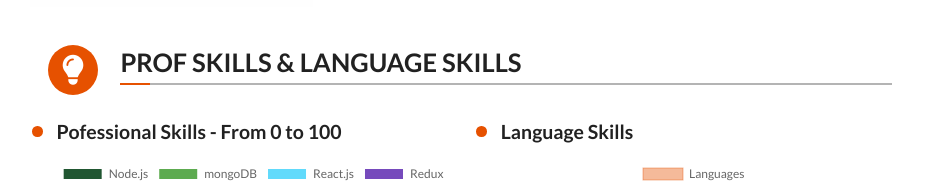
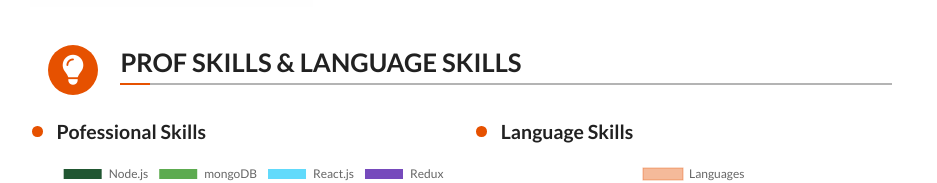
Before and after one commit to nicolascortezdelia/CV, a React (Create React App) app: page / in a window 1280 px wide. Shown: the part 1340-1523 px from the top of the page, without its empty margins (170-1107 px from the left). Built offline with nearby package versions, Linux system fonts and the light colour scheme.

Commit message:
modifico componente Skills

```diff
--- a/src/Components/Body/Skills/Skills.js
+++ b/src/Components/Body/Skills/Skills.js
@@ -103,7 +103,7 @@ const Skills = () => {
         <Fade bottom>
           <div className="col s12 m6 l6 xl6 content-skills content-sections">
             <div className="circles"></div>
-            <h6 className="bg-years">Pofessional Skills - From 0 to 100</h6>
+            <h6 className="bg-years">Pofessional Skills</h6>
             <Pie data={dataPie} width={160} />
           </div>
         </Fade>
```
